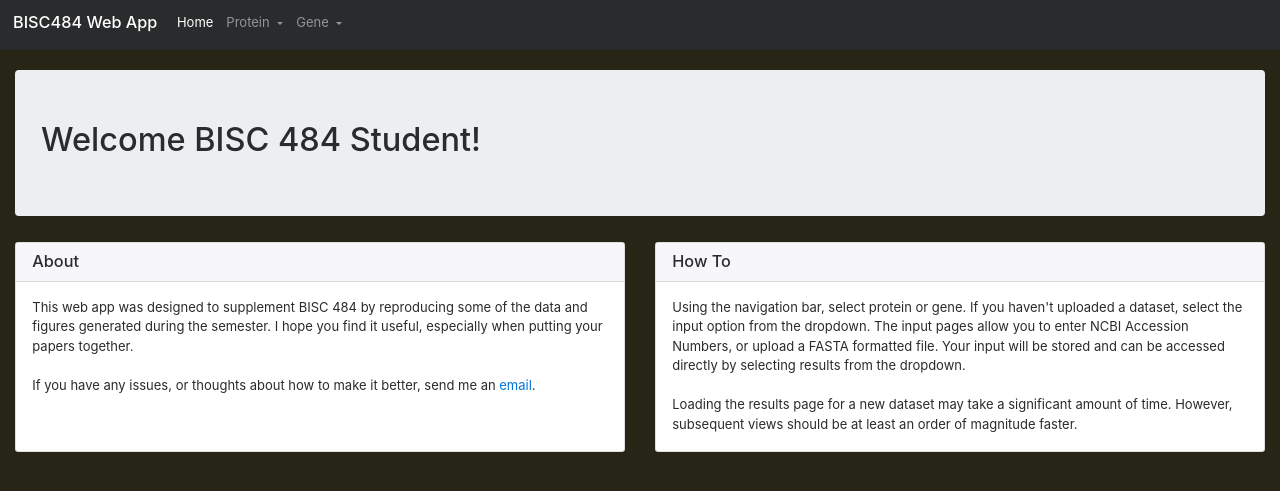
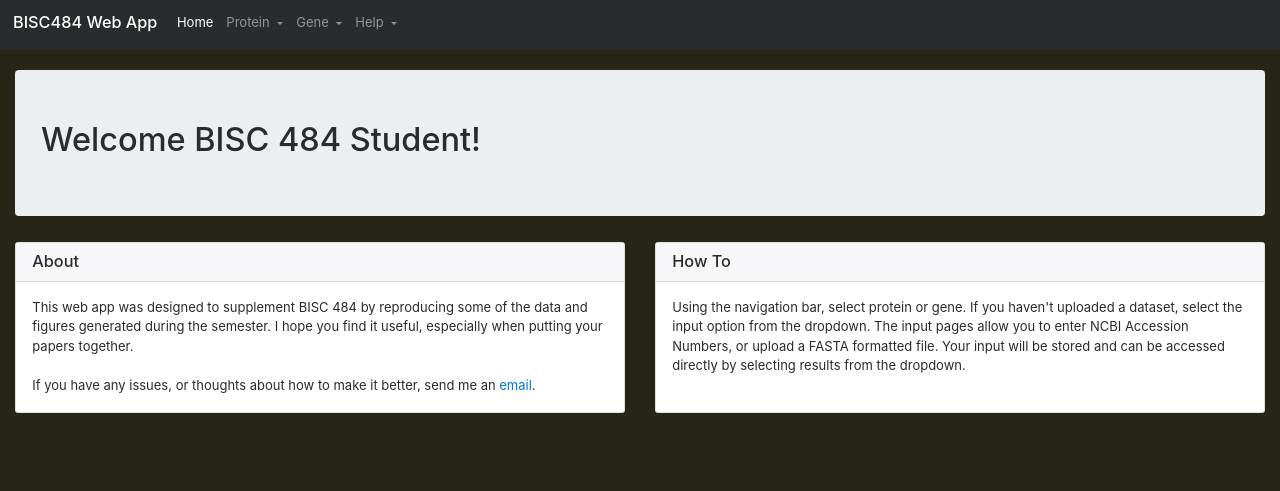
Before and after one commit to scottfones/bisc484, a Flask app: page / in a window 1280 px wide. Shown: the top 491 px of the page. Run offline with Flask 2, Linux system fonts and the light colour scheme; some libraries are stand-ins or nearby versions.

Commit message:
added help menu

```diff
--- a/bioApp/app/templates/base.html
+++ b/bioApp/app/templates/base.html
@@ -80,6 +80,18 @@
             </div>
           </li>
 
+          <li class="nav-item dropdown">
+            <a class="nav-link dropdown-toggle" href="#" id="navbarHelpDropdown" data-toggle="dropdown" aria-haspopup="true" aria-expanded="false">
+              Help
+            </a>
+
+            <div class="dropdown-menu" aria-labelledby="navbarHelpDropdown">
+              <a class="dropdown-item" href="https://docs.google.com/document/d/1ns7LTYtKZAoudeRsHxum8EMMJez6Ejht6_P8hntc6YY/edit?usp=sharing" target="_blank">
+                MSA Template
+              </a>
+            </div>
+          </li>
+
         </ul>
 
         {% block navbar %}{% endblock %}
--- a/bioApp/app/templates/index.html
+++ b/bioApp/app/templates/index.html
@@ -24,8 +24,6 @@
     <div class="card-block">
       <p class="card-text">
         Using the navigation bar, select protein or gene. If you haven't uploaded a dataset, select the input option from the dropdown. The input pages allow you to enter NCBI Accession Numbers, or upload a FASTA formatted file. Your input will be stored and can be accessed directly by selecting results from the dropdown.
-        <br><br>
-        Loading the results page for a new dataset may take a significant amount of time. However, subsequent views should be at least an order of magnitude faster.
       </p>
     </div>
   </div>
```
